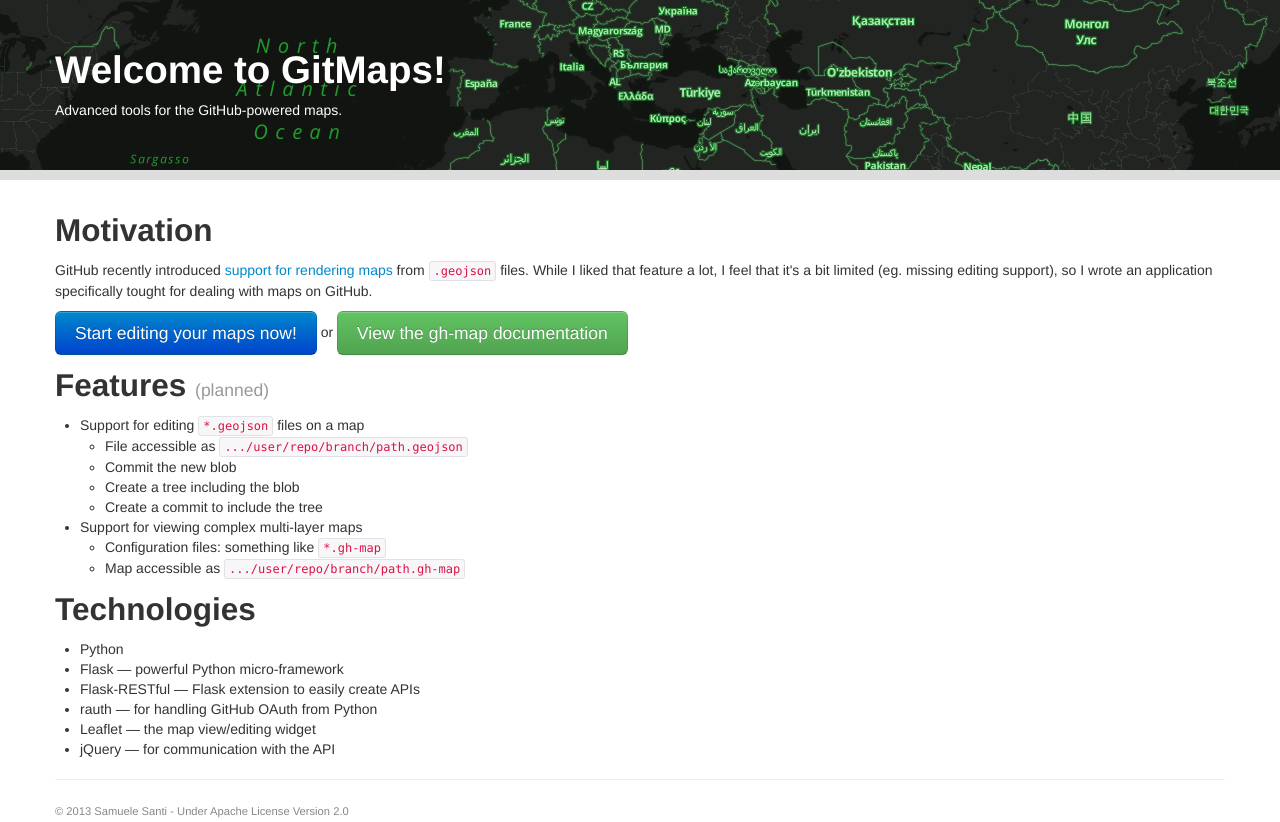
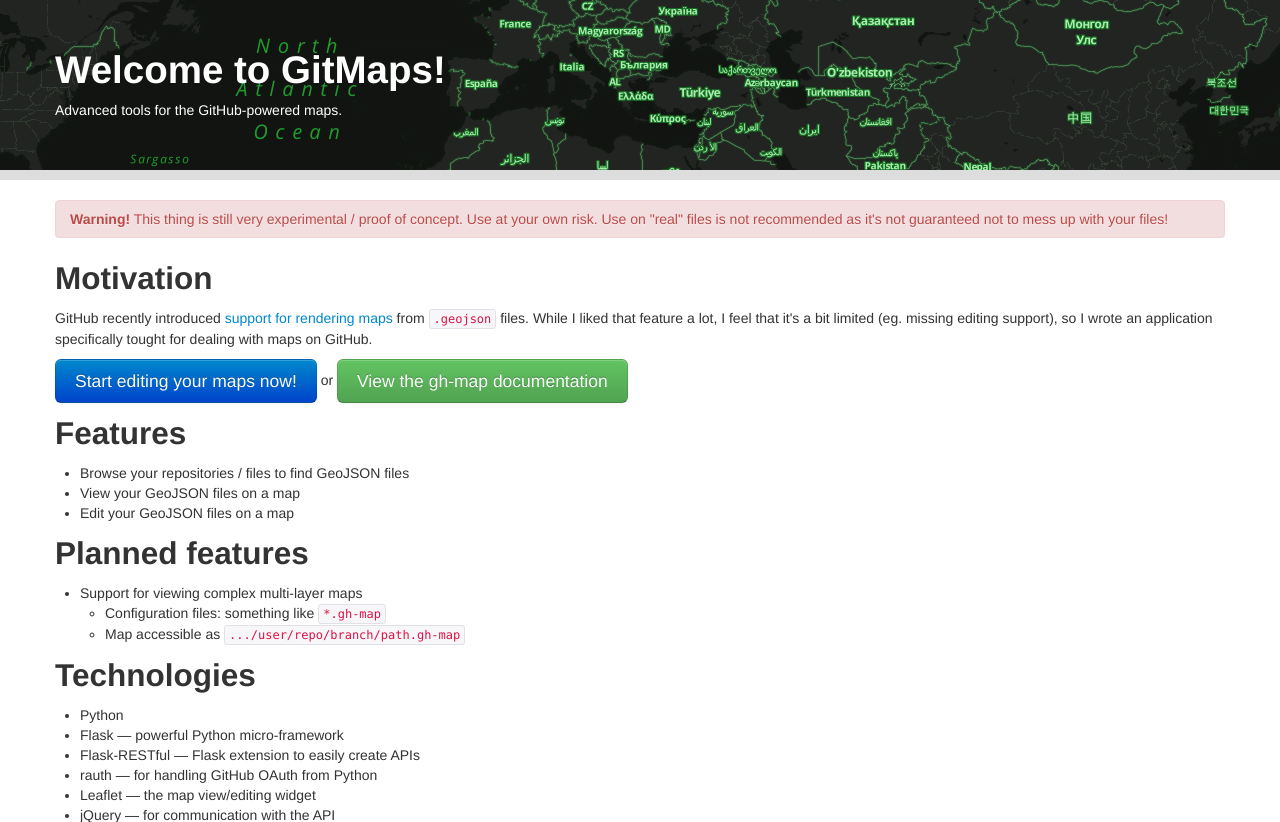
Before and after one commit to rshk/GitMaps, a Flask app: page / in a window 1280 px wide. Shown: the top 822 px of the page. Run offline with Flask 2, Linux system fonts and the light colour scheme; parts of the project's set-up code (start-up, migrations or seed data) failed here and were passed over; some libraries are stand-ins or nearby versions.

Commit message:
Better index page

```diff
--- a/ghmap/app/templates/index.html
+++ b/ghmap/app/templates/index.html
@@ -9,6 +9,13 @@
 </div>
 
 <div class="container">
+
+    <div class="alert alert-error">
+        <strong>Warning!</strong>
+        This thing is still very experimental / proof of concept.
+        Use at your own risk. Use on "real" files is not recommended as
+        it's not guaranteed not to mess up with your files!
+    </div>
 
     <h2>Motivation</h2>
 
@@ -31,17 +38,17 @@
         </a>
     </div>
 
-    <h2>Features <small>(planned)</small></h2>
+    <h2>Features</h2>
 
     <ul>
-        <li>Support for editing <code>*.geojson</code> files on a map
-            <ul>
-                <li>File accessible as <code>.../user/repo/branch/path.geojson</code> </li>
-                <li>Commit the new blob</li>
-                <li>Create a tree including the blob</li>
-                <li>Create a commit to include the tree</li>
-            </ul>
-        </li>
+        <li>Browse your repositories / files to find GeoJSON files</li>
+        <li>View your GeoJSON files on a map</li>
+        <li>Edit your GeoJSON files on a map</li>
+    </ul>
+
+    <h2>Planned features</h2>
+
+    <ul>
         <li>Support for viewing complex multi-layer maps
             <ul>
                 <li>Configuration files: something like <code>*.gh-map</code></li>
```
